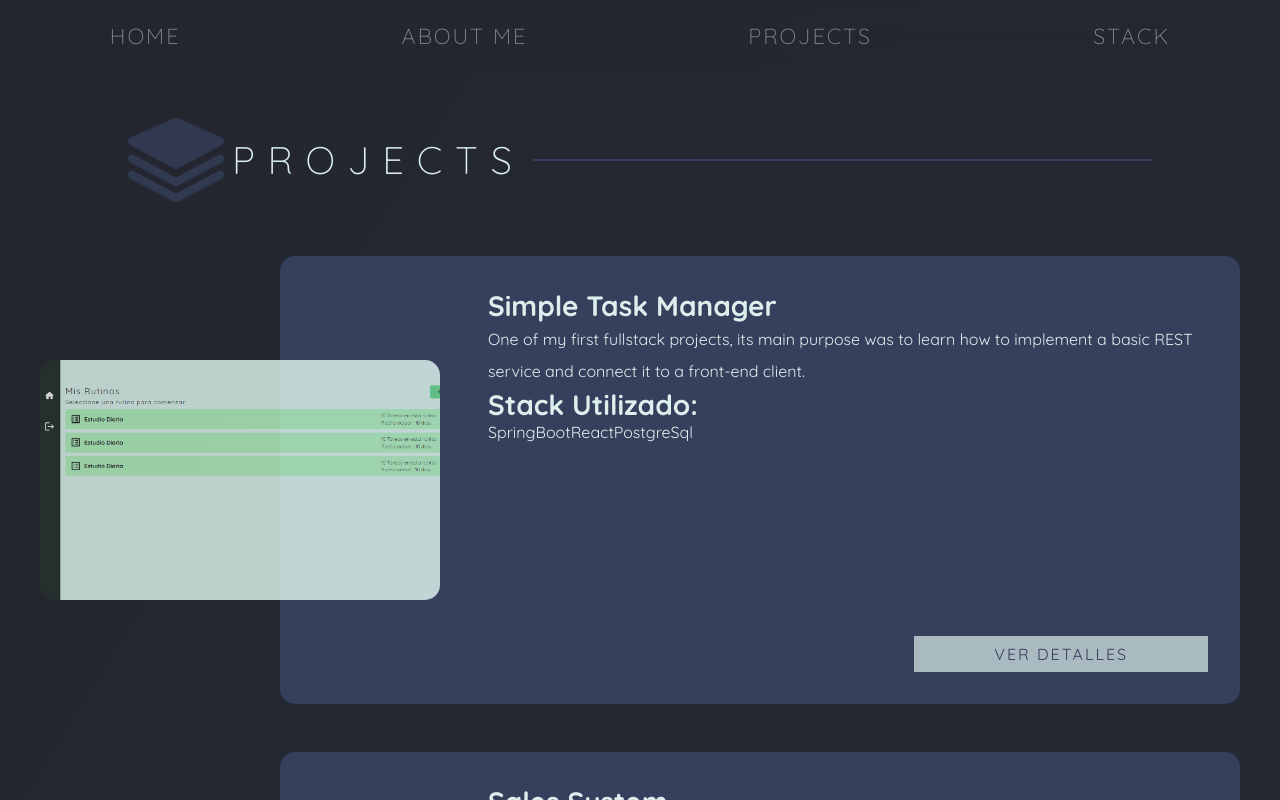
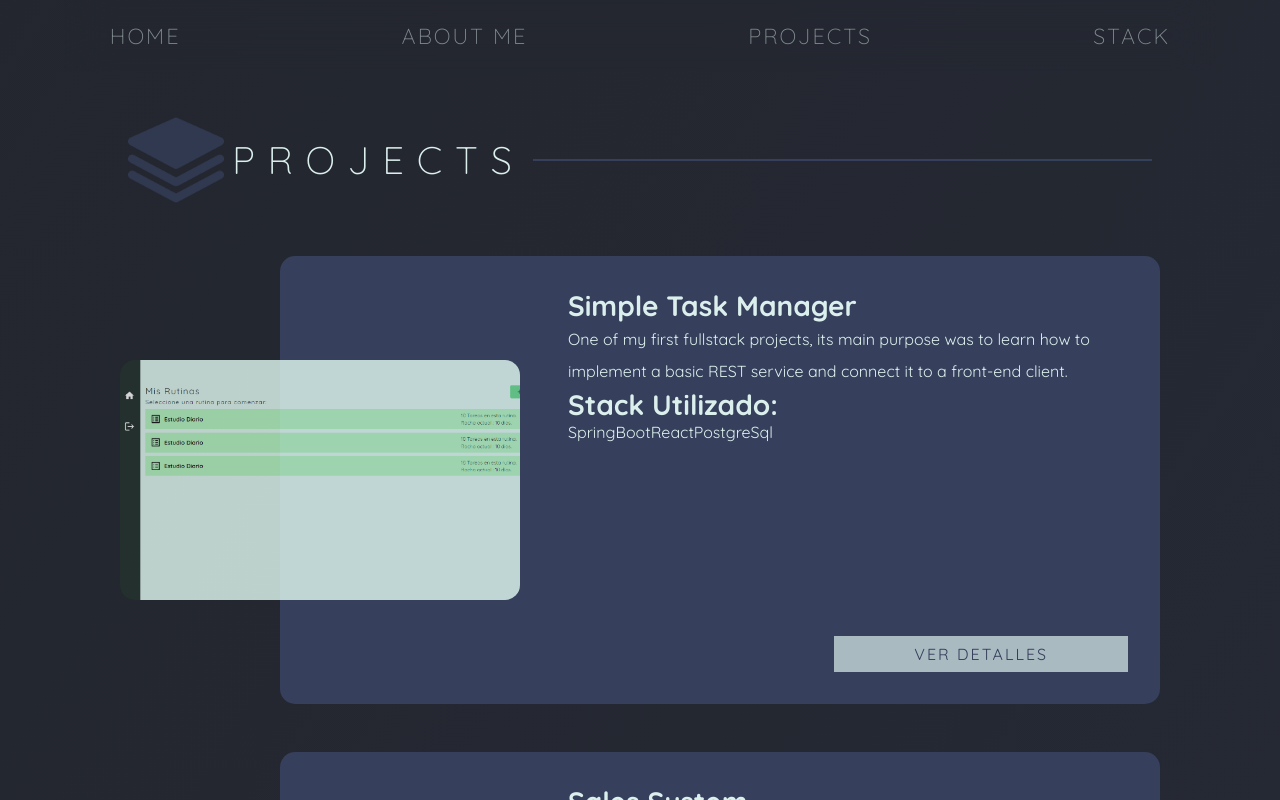
Before and after one commit to CristobalNPE/portfolio-react, a React (Vite) app: page /projects in a window 1280 px wide. Built offline with nearby package versions, Linux system fonts and the light colour scheme.

Commit message:
Fix project cards width

```diff
--- a/src/styles/Project.css
+++ b/src/styles/Project.css
@@ -1,7 +1,7 @@
 .project-card {
     margin-bottom: 3em;
     display: flex;
-    width: 75rem;
+    width: 55rem;
 
     justify-content: flex-end;
     align-items: center;
@@ -17,7 +17,7 @@
     border-radius: 15px;
     position: absolute;
     opacity: 0.8;
-    left: 0;
+    left: -5em;
     transition: all .2s ease-in-out;
     z-index: 99;
 
@@ -30,8 +30,9 @@
     width: 60rem;
     background-color: var(--secondary-color);
     border-radius: 15px;
-    padding: 2em 2em 2em 13em;
+    padding: 2em 2em 2em 18em;
 
+    transform: translateX(5em);
     display: flex;
     flex-direction: column;
 }
@@ -122,7 +123,7 @@
         display: flex;
         flex-direction: column;
         align-items: center;
-
+        transform: translateX(0);
         justify-content: space-between;
         border-radius: 15px;
         padding: 5em 2em 1em;
--- a/src/styles/Projects.css
+++ b/src/styles/Projects.css
@@ -28,6 +28,7 @@
 
 
 @media only screen and (max-width: 600px) {
+
     .section-title {
         display: flex;
         flex-direction: column;
```
